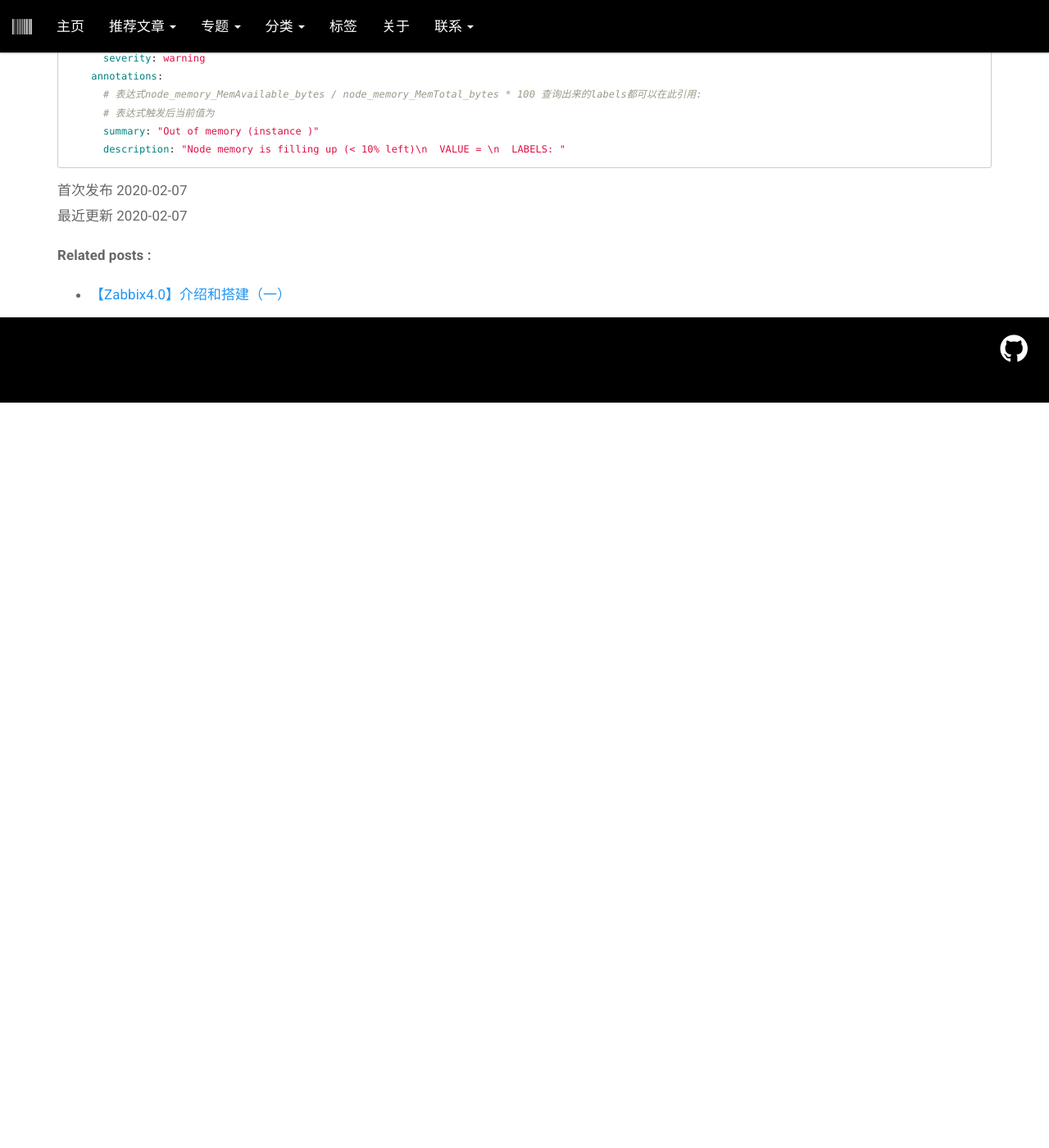
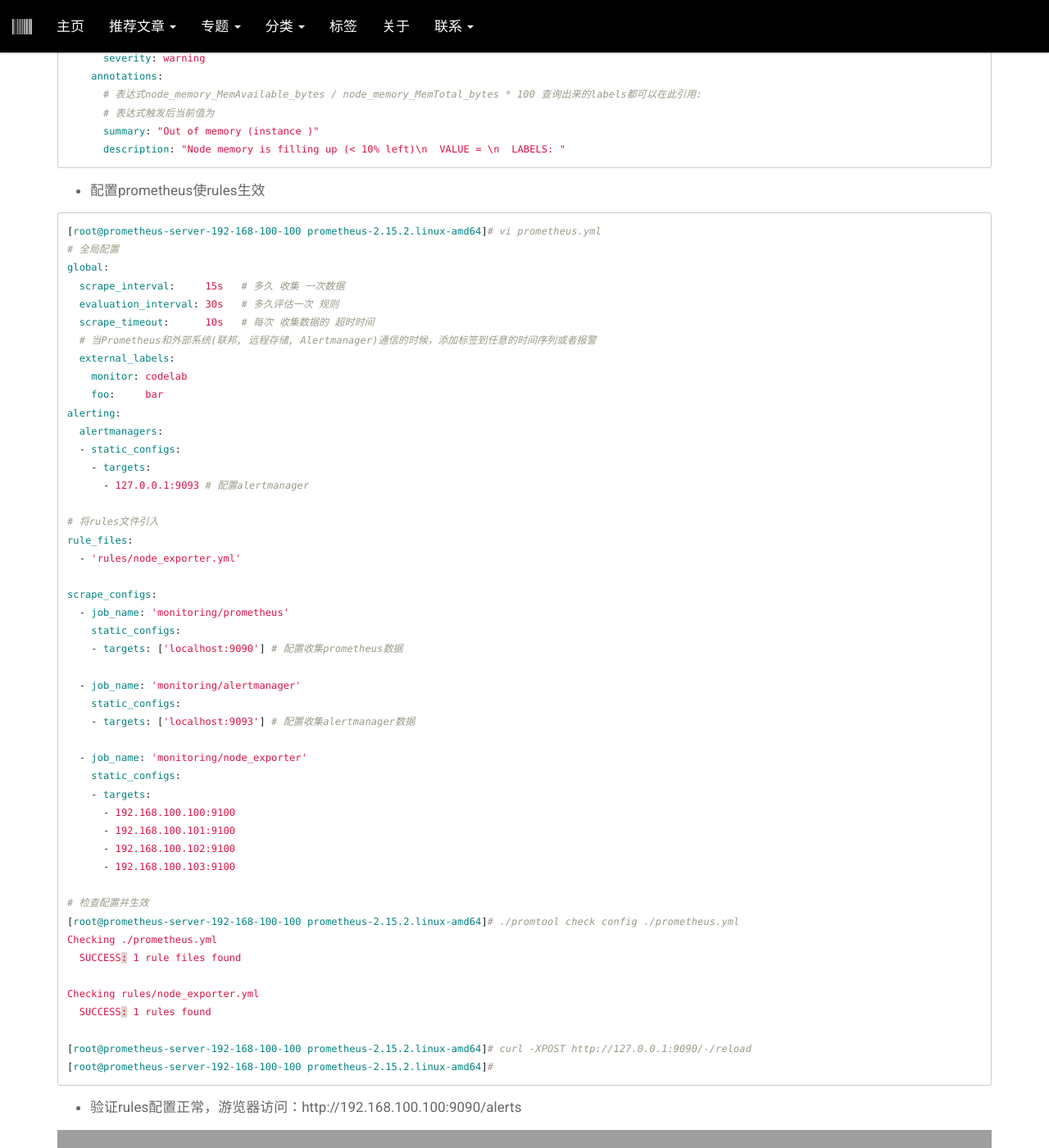
Before and after one commit to FinTechOps/FinTechOps.github.io, a Jekyll site: the page built from _posts/2020-02-07-prometheus-install.md, in a window 1280 px wide and 1400 px high, scrolled down 10214 px. Shown: the whole window at 82% size. Built offline with Jekyll 4.4.1, drawn with Linux system fonts in a browser that asks for light colours; comment, search, counter and statistics services are not loaded; before the commit the page ends 10705 px from its top, so only the background shows below that; some of the changed text lies outside the part shown; grey boxes are pictures that could not be loaded.

Commit message:
add prometheus rules conf

````diff
--- a/_posts/2020-02-07-prometheus-install.md
+++ b/_posts/2020-02-07-prometheus-install.md
@@ -170,13 +170,11 @@ udp6       0      0 :::9094                 :::*
 Description=Prometheus node exporter
 After=local-fs.target network-online.target network.target
 Wants=local-fs.target network-online.target network.target
-
 [Service]
 User=root
 Group=root
 Type=simple
 ExecStart=/opt/node_exporter-0.18.1.linux-amd64/node_exporter
-
 [Install]
 WantedBy=multi-user.target
 [root@prometheus-server-192-168-100-100 opt]# systemctl daemon-reload
@@ -295,6 +293,8 @@ prometheus在收集到监控数据过后，会根据配置中的rules规则，
 - 由此可以写出rules规则：
 
 ```yaml
+[root@prometheus-server-192-168-100-100 prometheus-2.15.2.linux-amd64]# mkdir rules
+[root@prometheus-server-192-168-100-100 prometheus-2.15.2.linux-amd64]# vi rules/node_exporter.yml
 groups:
 - name: NodeExporterAlert
   rules:
@@ -309,3 +309,58 @@ groups:
       summary: "Out of memory (instance {{ $labels.instance }})"
       description: "Node memory is filling up (< 10% left)\n  VALUE = {{ $value }}\n  LABELS: {{ $labels }}"
 ```
+- 配置prometheus使rules生效
+
+```yaml
+[root@prometheus-server-192-168-100-100 prometheus-2.15.2.linux-amd64]# vi prometheus.yml
+# 全局配置
+global:
+  scrape_interval:     15s   # 多久 收集 一次数据
+  evaluation_interval: 30s   # 多久评估一次 规则
+  scrape_timeout:      10s   # 每次 收集数据的 超时时间
+  # 当Prometheus和外部系统(联邦, 远程存储, Alertmanager)通信的时候，添加标签到任意的时间序列或者报警
+  external_labels:
+    monitor: codelab
+    foo:     bar
+alerting:
+  alertmanagers:
+  - static_configs:
+    - targets:
+      - 127.0.0.1:9093 # 配置alertmanager
+
+# 将rules文件引入
+rule_files:
+  - 'rules/node_exporter.yml'
+
+scrape_configs:
+  - job_name: 'monitoring/prometheus'
+    static_configs:
+    - targets: ['localhost:9090'] # 配置收集prometheus数据
+
+  - job_name: 'monitoring/alertmanager'
+    static_configs:
+    - targets: ['localhost:9093'] # 配置收集alertmanager数据
+
+  - job_name: 'monitoring/node_exporter'
+    static_configs:
+    - targets:
+      - 192.168.100.100:9100
+      - 192.168.100.101:9100
+      - 192.168.100.102:9100
+      - 192.168.100.103:9100
+
+# 检查配置并生效
+[root@prometheus-server-192-168-100-100 prometheus-2.15.2.linux-amd64]# ./promtool check config ./prometheus.yml
+Checking ./prometheus.yml
+  SUCCESS: 1 rule files found
+
+Checking rules/node_exporter.yml
+  SUCCESS: 1 rules found
+
+[root@prometheus-server-192-168-100-100 prometheus-2.15.2.linux-amd64]# curl -XPOST http://127.0.0.1:9090/-/reload
+[root@prometheus-server-192-168-100-100 prometheus-2.15.2.linux-amd64]#
+```
+
+- 验证rules配置正常，游览器访问：http://192.168.100.100:9090/alerts
+
+<img src="/assets/images/posts/prometheus/prometheus-rules.png" width="100%"/>
````
